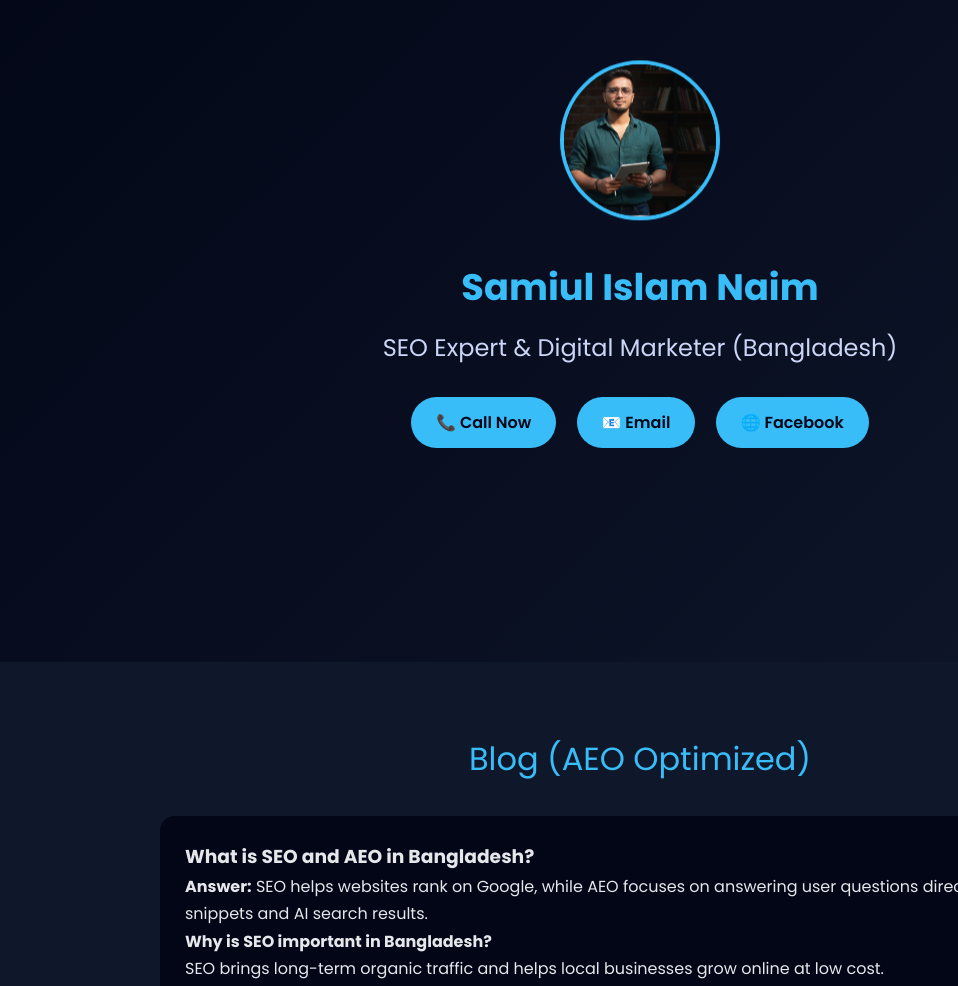
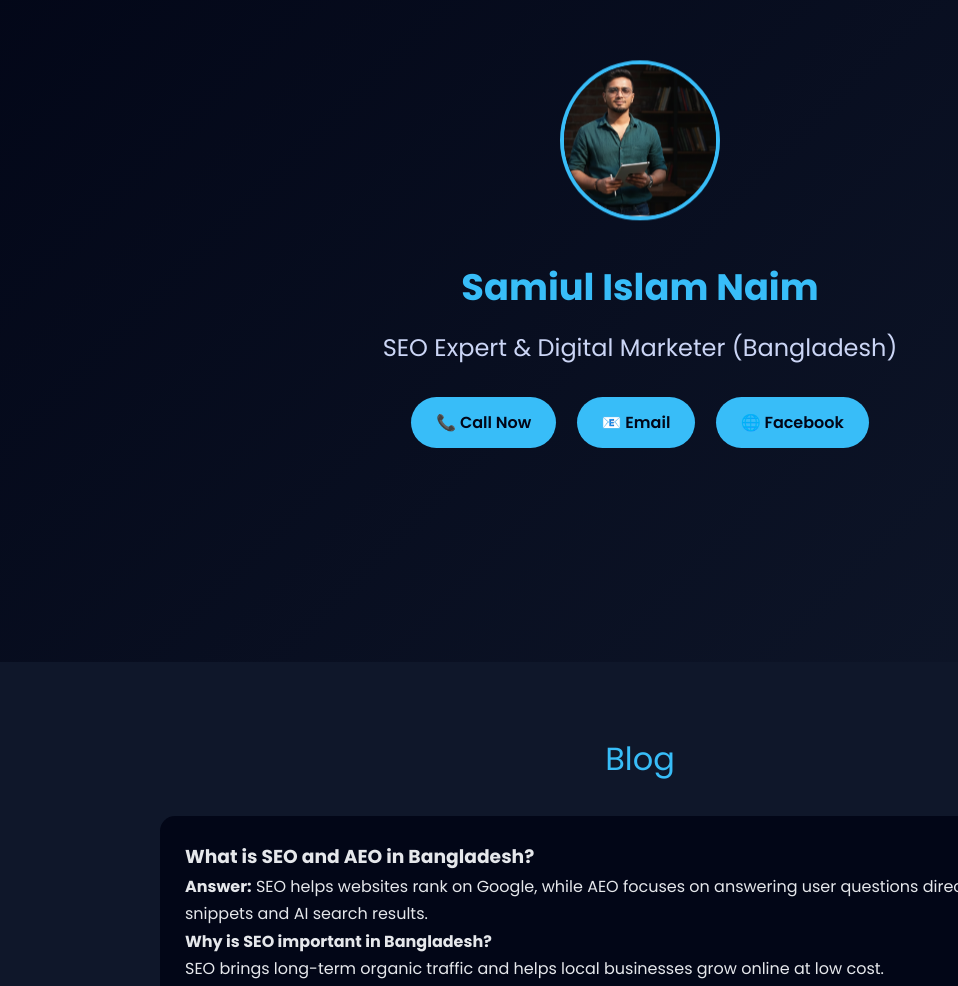
Before and after one commit to Samiuli-islam-naim/samiulislam.github.io, a plain HTML site: page index.html in a window 1280 px wide. Shown: the part 138-1124 px from the top of the page, without its empty margins (0-958 px from the left). Drawn offline with Linux system fonts and the light colour scheme.

Commit message:
Update index.html

```diff
--- a/index.html
+++ b/index.html
@@ -104,7 +104,7 @@
 
 <!-- BLOG  -->
 <section>
-  <h2 class="title">Blog (AEO Optimized)</h2>
+  <h2 class="title">Blog  </h2>
 
   <article class="card">
     <h3>What is SEO and AEO in Bangladesh?</h3>
```
